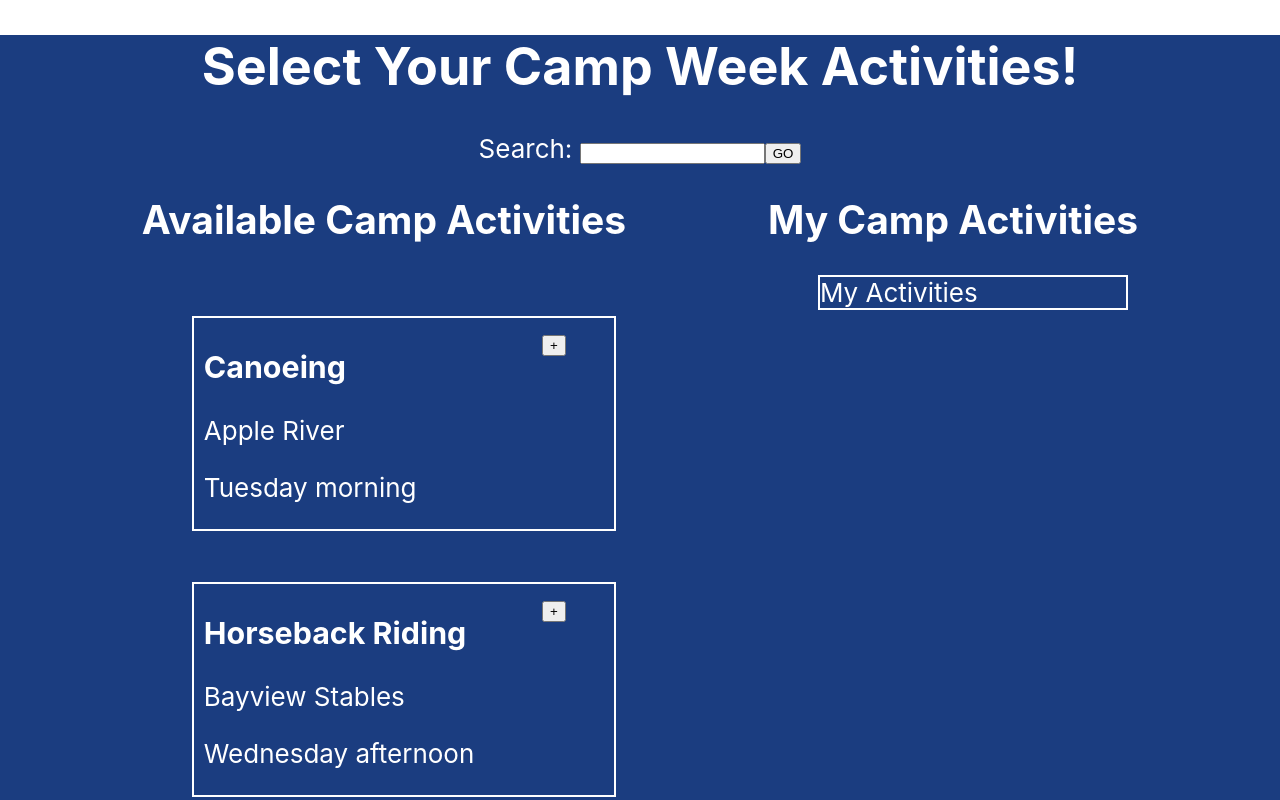
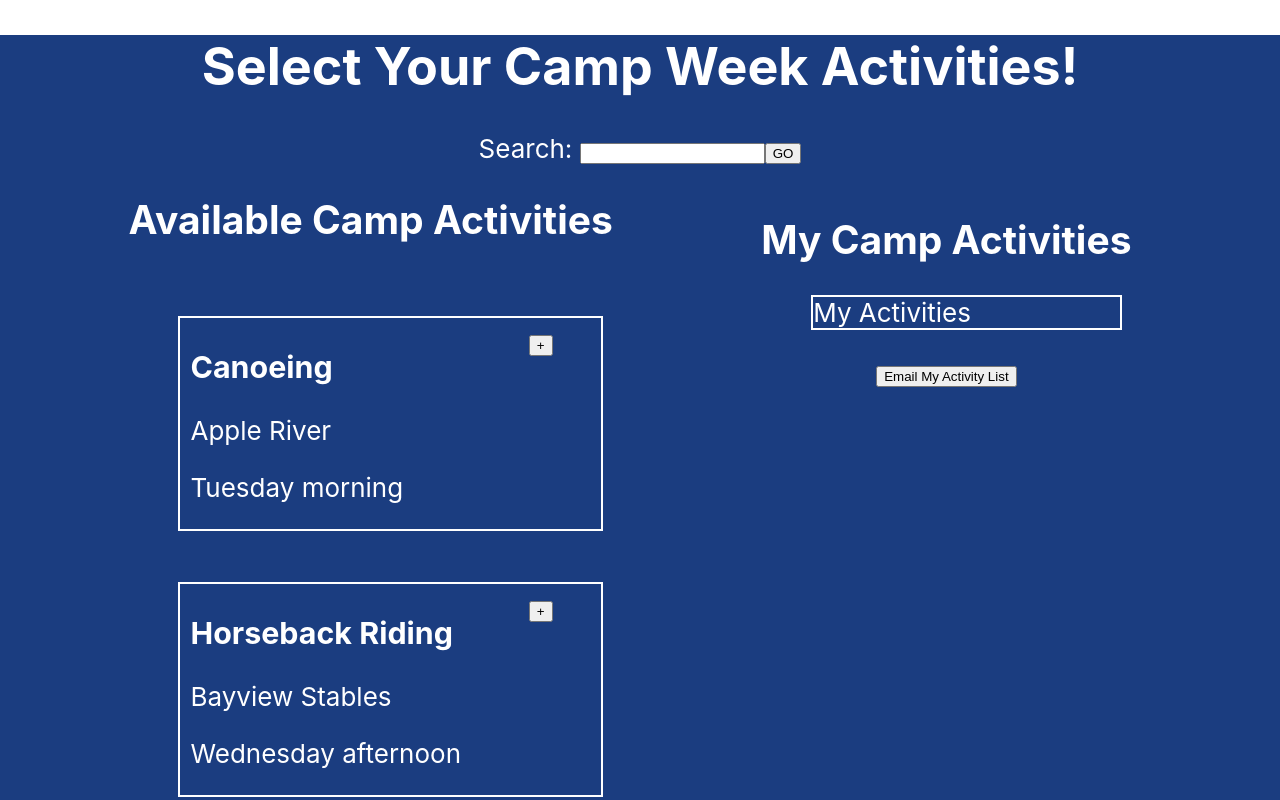
Before and after one commit to Danielle254/Conference-Agenda, a React (Create React App) app: page / in a window 1280 px wide. Shown: the top 800 px of the page. Built offline with nearby package versions, Linux system fonts and the light colour scheme.

Commit message:
added email my camp activities button

```diff
--- a/src/ActivityList/ActivityList.js
+++ b/src/ActivityList/ActivityList.js
@@ -26,7 +26,7 @@ function ActivityList(props) {
     const sampleActivities = activitiesArray.map((activity) =>
         (
         <div className={styles.li}>
-        <button className={styles.add}>+</button>
+        <button type="button" className={styles.add}>+</button>
         <li><Activity name={activity.name} location={activity.location} time={activity.time} /></li>
 
         </div>
--- a/src/App.js
+++ b/src/App.js
@@ -16,7 +16,10 @@ function App() {
       </header>
       <body className="App-body">
         <ActivityList className="container"/>
-        <MyActivities className="container"/>
+        <div className="container">
+        <MyActivities/>
+        <button type="button">Email My Activity List</button>
+        </div>
       </body>
     </div>
   );
```
